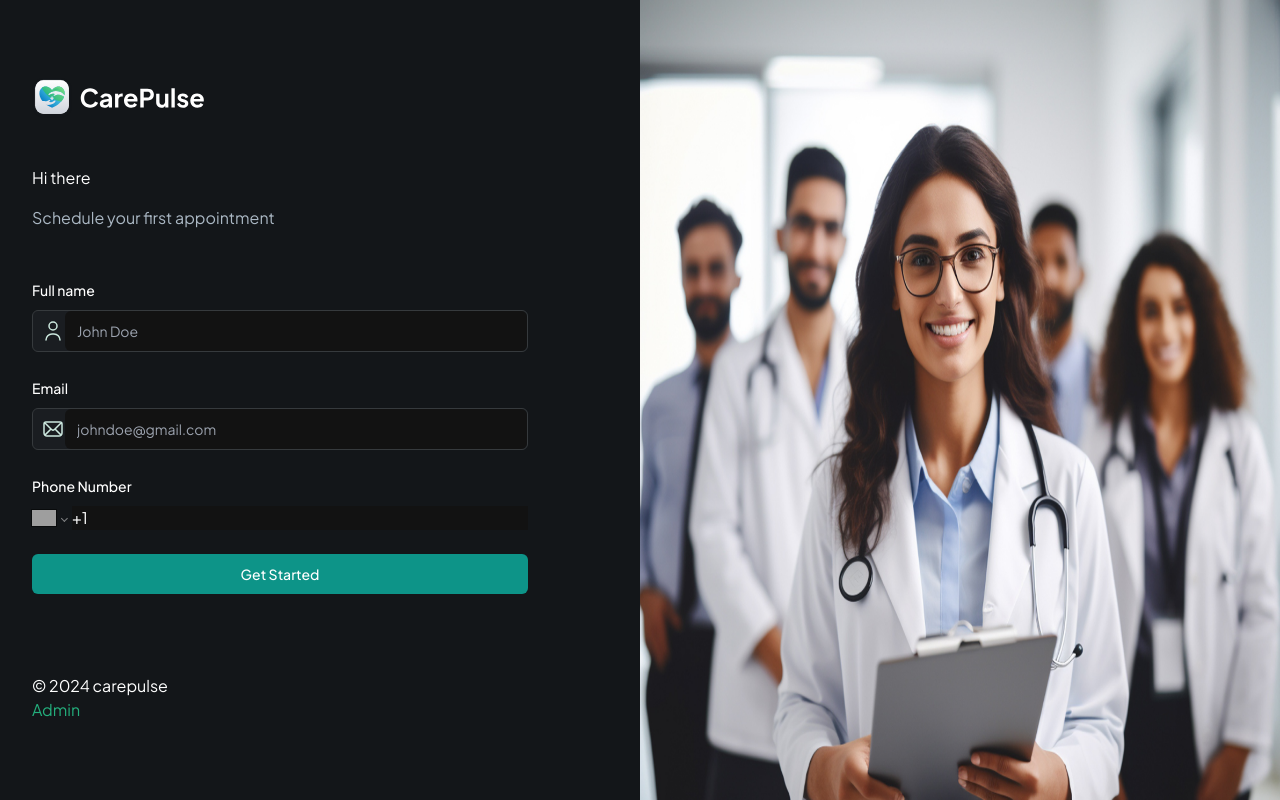
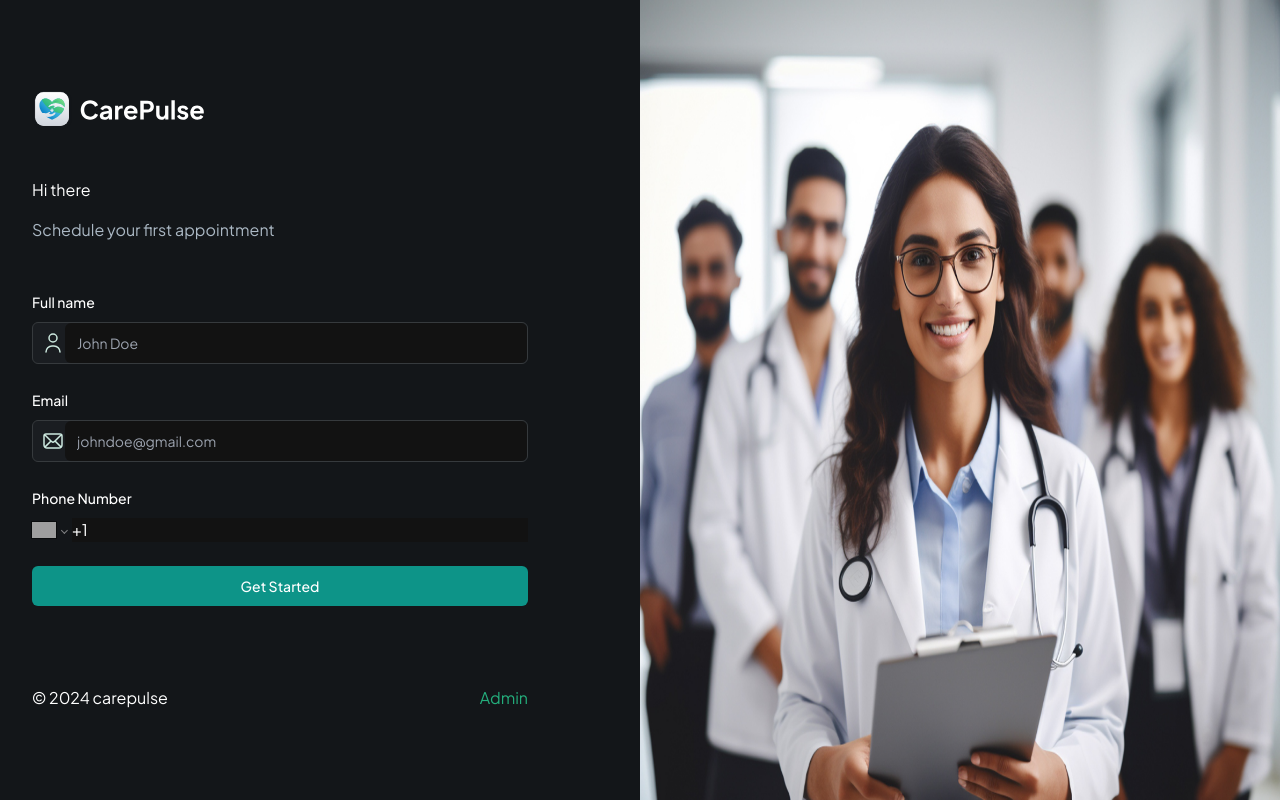
Before and after one commit to AchaRhaah/Healthcare, a Next.js app: page / in a window 1280 px wide. Built offline with nearby package versions, Linux system fonts and the light colour scheme; grey boxes are pictures that could not be loaded.

Commit message:
vercel errors

```diff
--- a/src/app/page.tsx
+++ b/src/app/page.tsx
@@ -2,9 +2,17 @@ import PatientForm from "@/components/components/forms/PatientForm";
 import PasskeyModal from "@/components/components/PasskeyModal";
 import Image from "next/image";
 import Link from "next/link";
-// 3:07:18
-export default function Home({ searchParams }: SearchParamProps) {
-  const isAdmin = searchParams.admin === "true";
+
+// Proper type for searchParams
+interface HomeProps {
+  searchParams?: { [key: string]: string | undefined };
+}
+
+export default async function Home({ searchParams }: HomeProps) {
+  // Await searchParams if Next.js requires it
+  const params = await Promise.resolve(searchParams ?? {});
+  const isAdmin = params.admin === "true";
+
   return (
     <div className="flex h-screen max-h-screen">
       {isAdmin && <PasskeyModal />}
@@ -14,11 +22,11 @@ export default function Home({ searchParams }: SearchParamProps) {
             src="/assets/icons/logo-full.svg"
             height={1000}
             width={1000}
-            alt="patient"
+            alt="logo"
             className="mb-12 h-10 w-fit"
           />
           <PatientForm />
-          <div className="text-14-regular mt-20 justify-between">
+          <div className="text-14-regular mt-20 flex justify-between">
             <p>© 2024 carepulse</p>
             <Link href="/?admin=true" className="text-green-500">
               Admin
@@ -30,7 +38,7 @@ export default function Home({ searchParams }: SearchParamProps) {
         src="/assets/images/onboarding-img.png"
         height={1000}
         width={1000}
-        alt="patient"
+        alt="onboarding"
         className="side-img max-w-[50%]"
       />
     </div>
```
